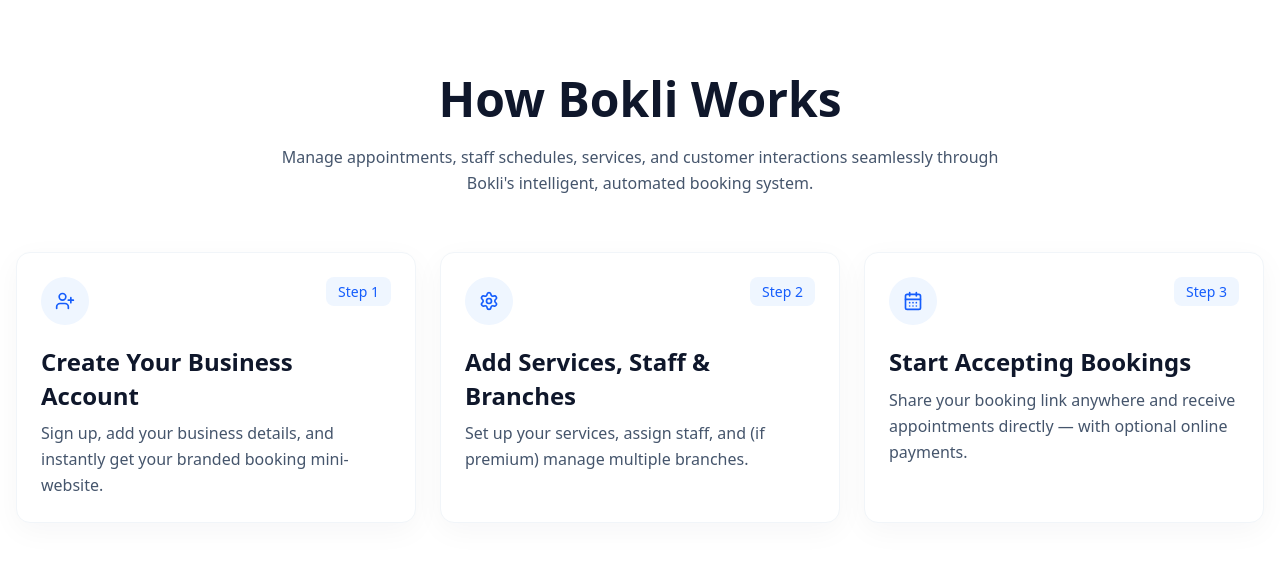
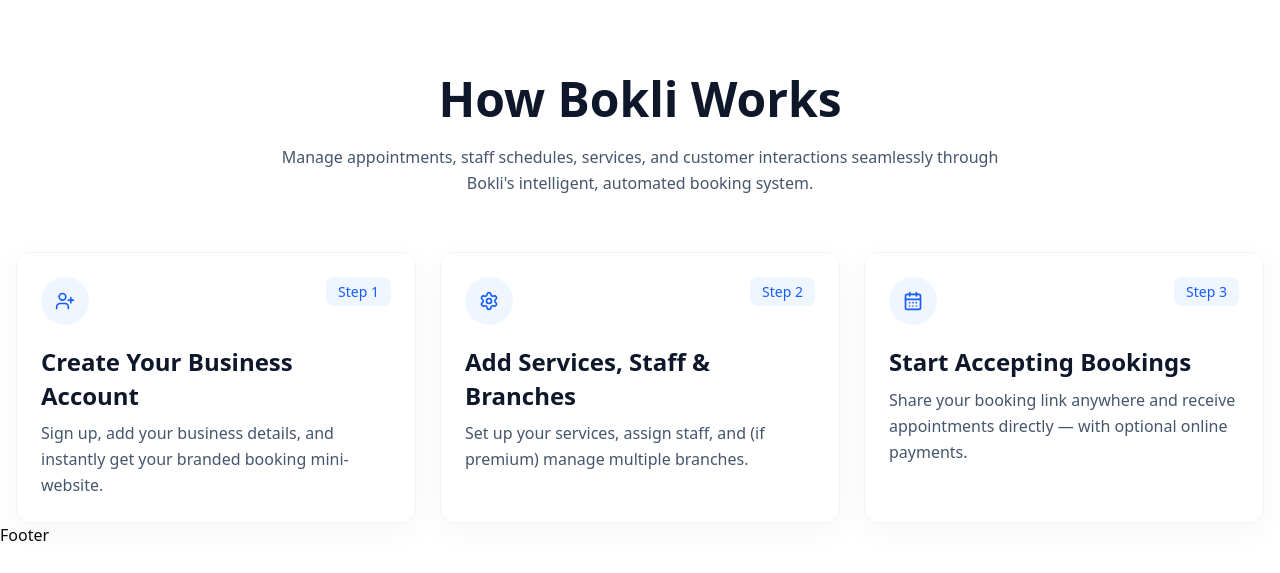
Before and after one commit to backbencherstudio/bader022_front_end, a Next.js app: page / in a window 1280 px wide. Shown: the part 1474-2047 px from the top of the page. After the commit the page ends 2021 px from the top, so only its background shows below. Built offline with nearby package versions, Linux system fonts and the light colour scheme.

Commit message:
added how it works section on home page

```diff
--- a/app/(Main)/_components/HowBokliWorks.tsx
+++ b/app/(Main)/_components/home/HowBokliWorks.tsx
@@ -33,7 +33,7 @@ const steps: Step[] = [
 export default function HowBokliWorks() {
   return (
     <section className="w-full bg-white">
-      <div className="container mx-auto px-4 pb-16 md:pb-24">
+      <div className="container mx-auto px-4">
         {/* Heading */}
         <div className="mx-auto max-w-3xl text-center">
           <h2 className="text-3xl md:text-[48px] font-semibold text-slate-900">
--- a/app/(Main)/layout.tsx
+++ b/app/(Main)/layout.tsx
@@ -1,6 +1,6 @@
 /** @format */
 
-import Navbar from "./_components/Navbar";
+import Navbar from "./_components/home/Navbar";
 
 export default function MainLayout({
   children,
--- a/app/(Main)/page.tsx
+++ b/app/(Main)/page.tsx
@@ -1,6 +1,6 @@
-import Banner from "./_components/Banner";
-import HowBokliWorks from "./_components/HowBokliWorks";
-import TrustedCompanies from "./_components/TrustedCompanies";
+import Banner from "./_components/home/Banner";
+import HowBokliWorks from "./_components/home/HowBokliWorks";
+import TrustedCompanies from "./_components/home/TrustedCompanies";
 type Props = {
   bgSrc?: string; // "/images/banner_bg.png"
 };
```
Also changed, not shown: app/(Main)/_components/home/Banner.tsx (renamed from app/(Main)/_components/Banner.tsx), app/(Main)/_components/home/Navbar.tsx (renamed from app/(Main)/_components/Navbar.tsx), app/(Main)/_components/home/TrustedCompanies.tsx (renamed from app/(Main)/_components/TrustedCompanies.tsx), app/(Main)/_components/home/YourProjects.tsx (added).
